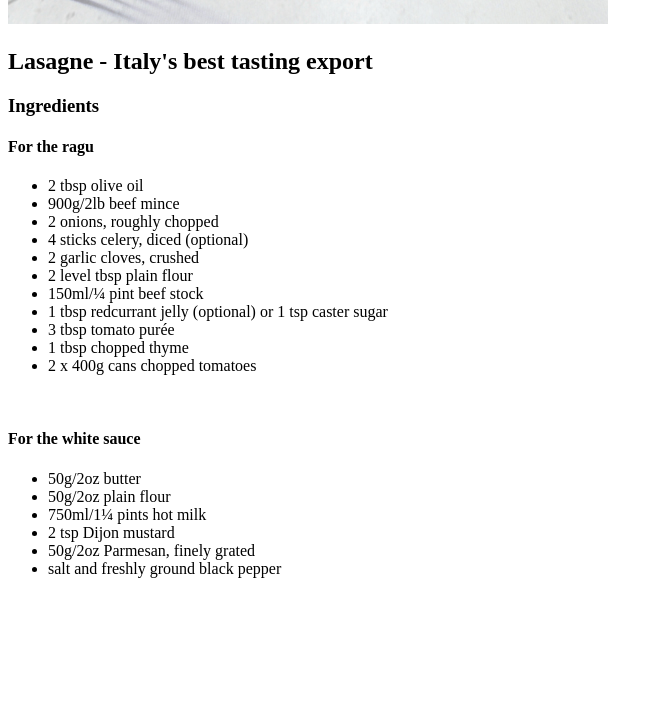
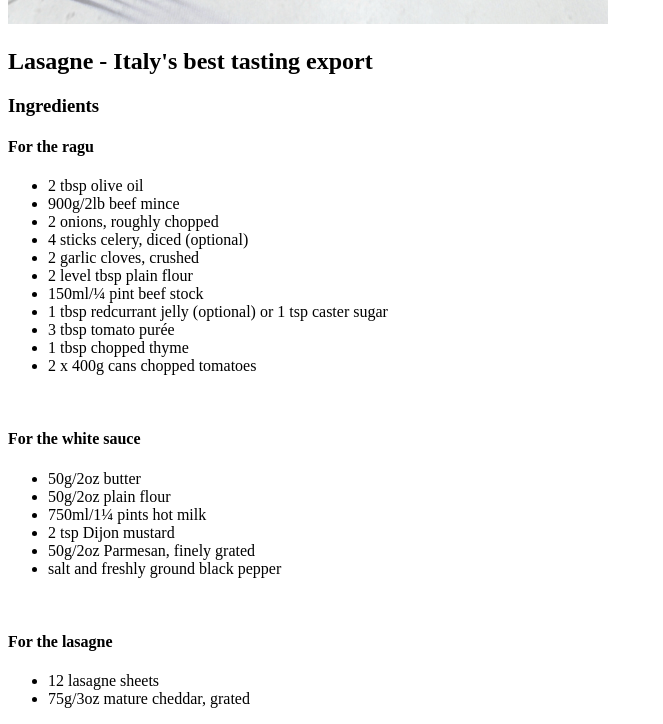
Before and after one commit to pbeasley82/odin-recipes, a plain HTML site: page recipes/lasagne.html in a window 1280 px wide. Shown: the part 456-1180 px from the top of the page, without its empty margins (0-663 px from the left). Before the commit the page ends 1050 px from the top, so only its background shows below. Drawn offline with Linux system fonts and the light colour scheme.

Commit message:
Added final ingredients to lasagne.html

```diff
--- a/recipes/lasagne.html
+++ b/recipes/lasagne.html
@@ -32,6 +32,11 @@
             <li>2 tsp Dijon mustard</li>
             <li>50g/2oz Parmesan, finely grated</li>
             <li>salt and freshly ground black pepper</li>
+        </ul><br>
+        <h4>For the lasagne</h4>
+        <ul>
+            <li>12 lasagne sheets</li>
+            <li>75g/3oz mature cheddar, grated</li>
         </ul>
     </body>
 </html>
```
